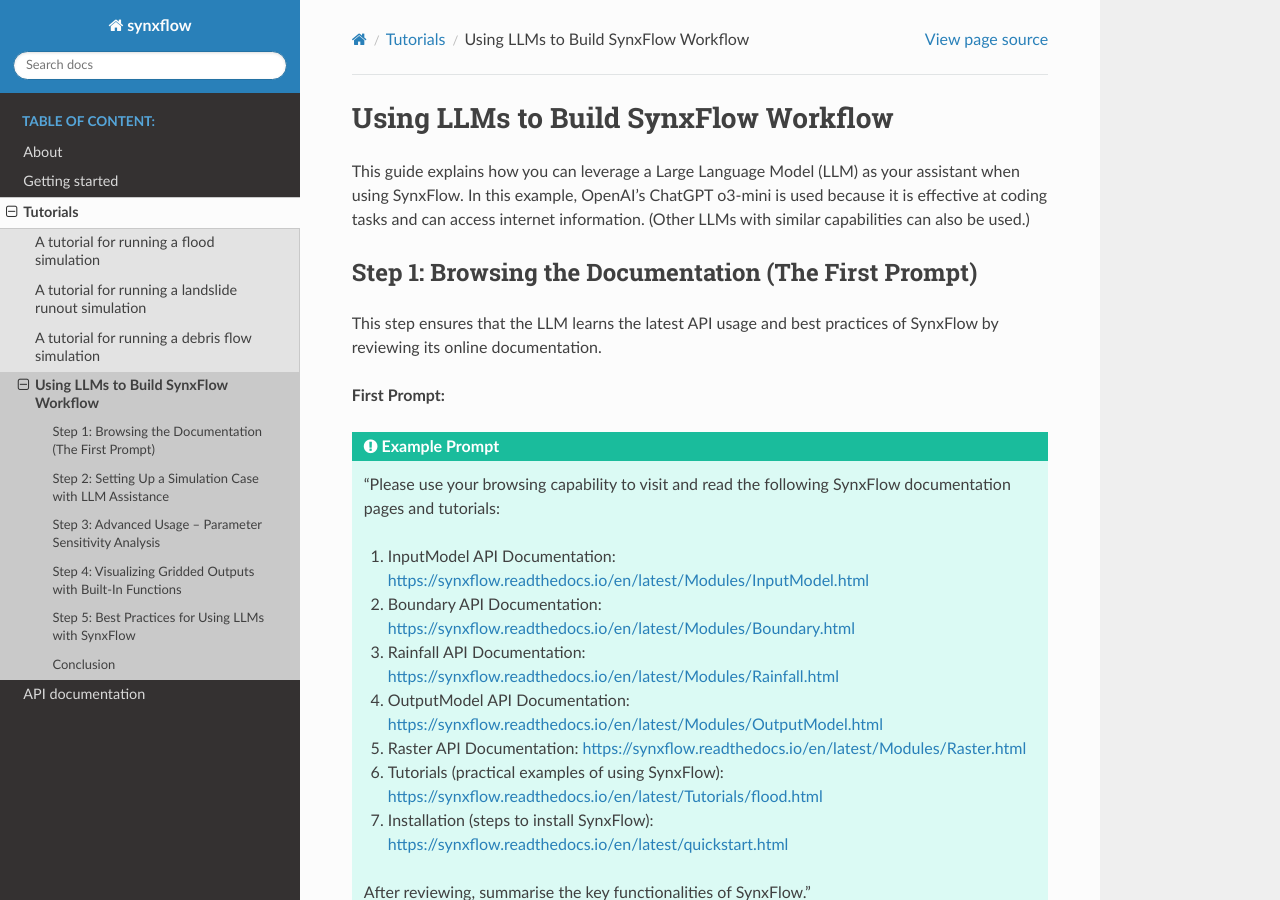
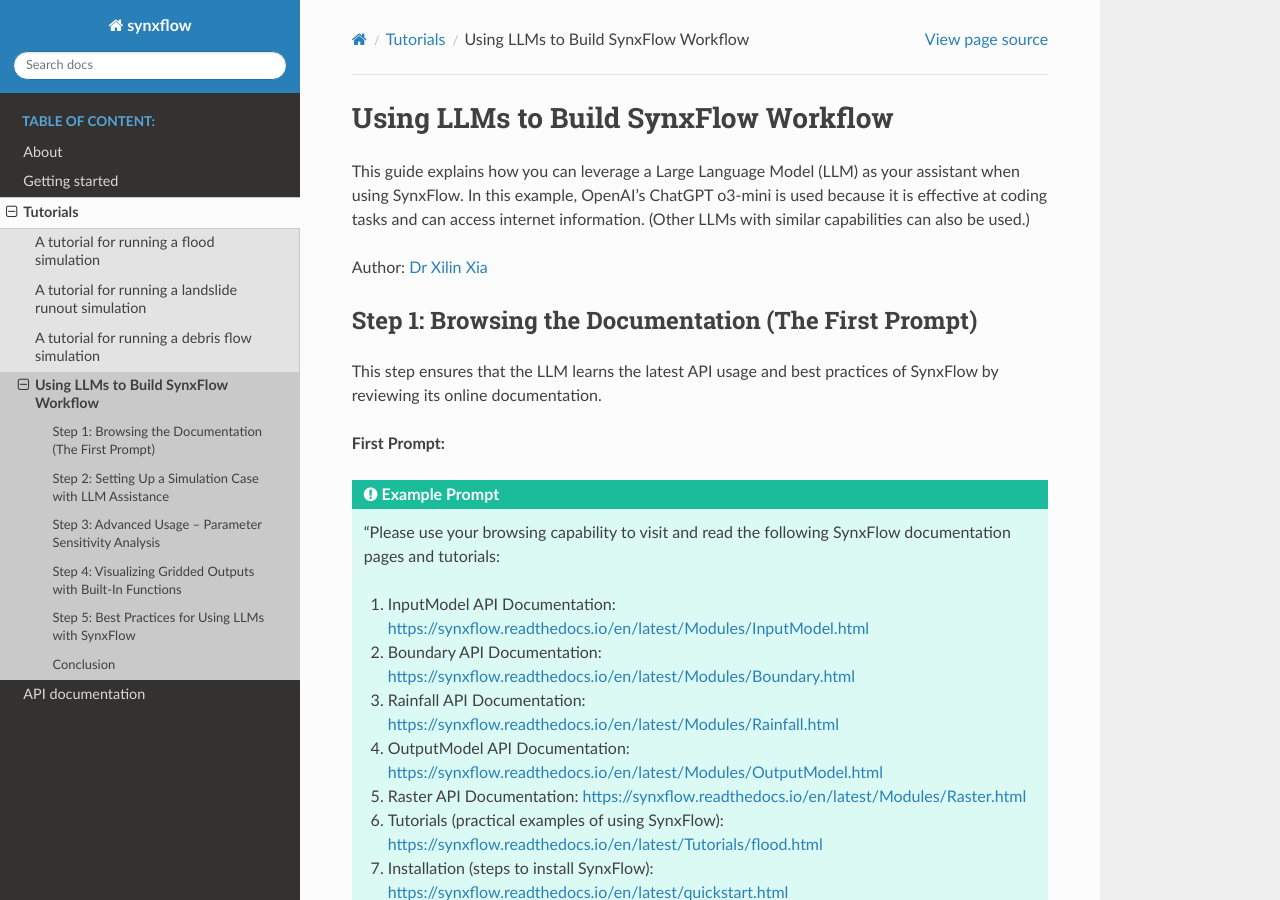
Before and after one commit to SynxFlow/SynxFlow, a Sphinx documentation site: the page built from docs/source/Tutorials/LLM.rst, in a window 1280 px wide and 900 px high. Built offline with Sphinx 7.4.7 and the Read the Docs theme 3.1.0, drawn with Linux system fonts in a browser that asks for light colours.

Commit message:
Update LLM.rst

```diff
--- a/docs/source/Tutorials/LLM.rst
+++ b/docs/source/Tutorials/LLM.rst
@@ -3,6 +3,8 @@ Using LLMs to Build SynxFlow Workflow
 ==============================================
 
 This guide explains how you can leverage a Large Language Model (LLM) as your assistant when using SynxFlow. In this example, OpenAI's ChatGPT o3-mini is used because it is effective at coding tasks and can access internet information. (Other LLMs with similar capabilities can also be used.)
+
+Author: `Dr Xilin Xia <https://www.birmingham.ac.uk/staff/profiles/civil/xia-xilin>`_
 
 ------------------------------------------------------------
 Step 1: Browsing the Documentation (The First Prompt)
```
